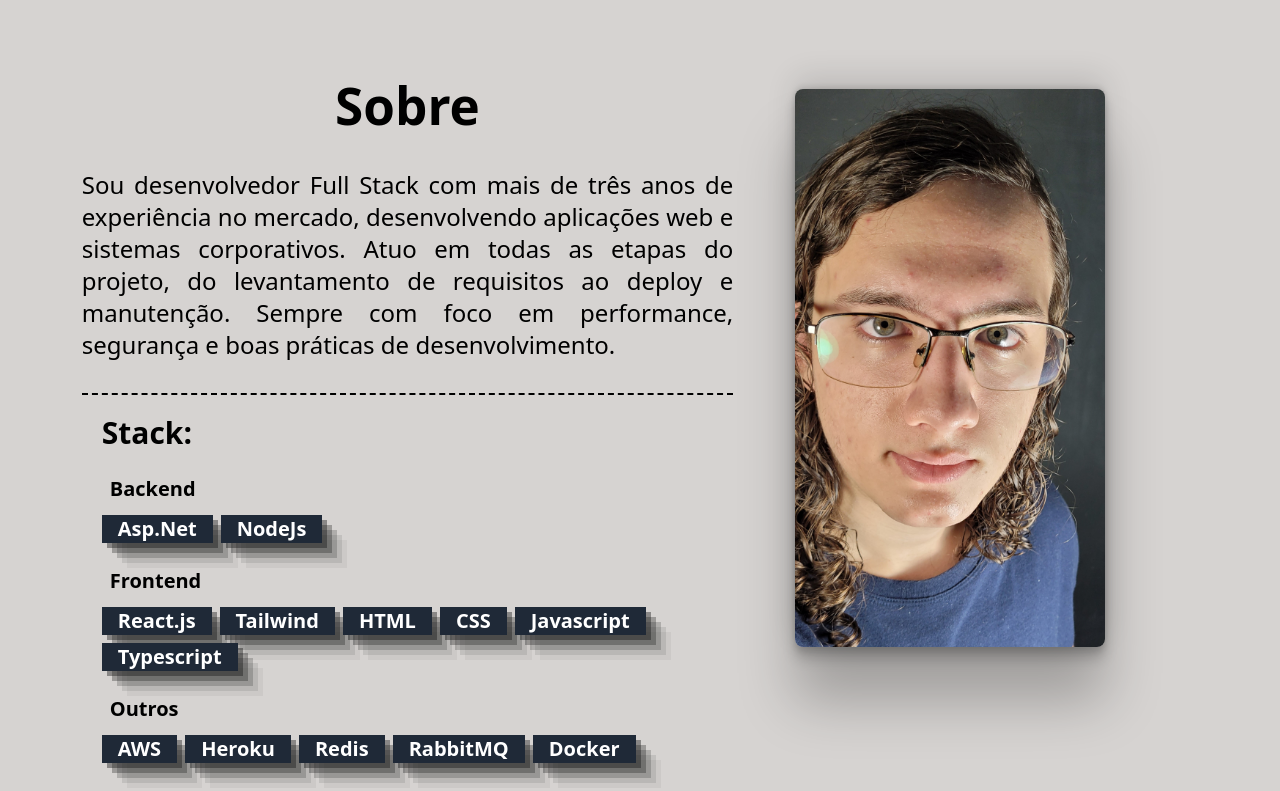
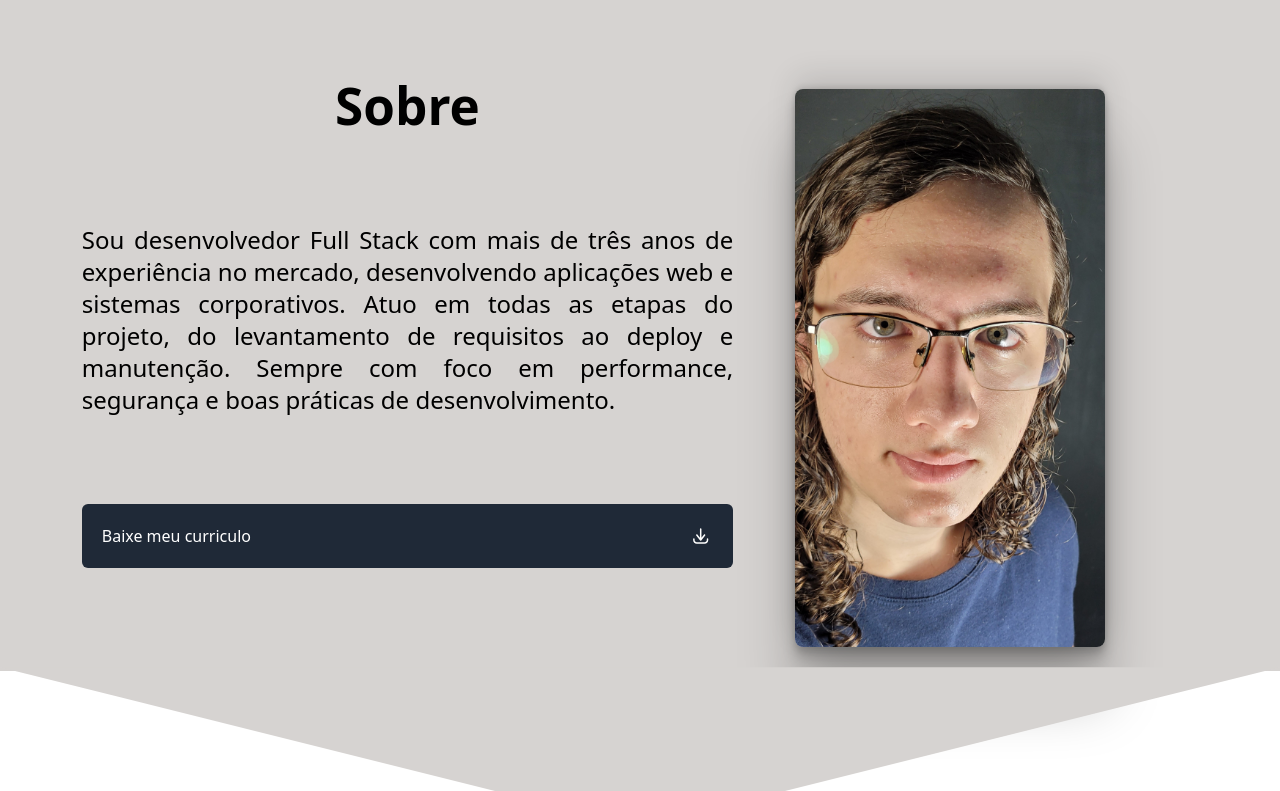
Before and after one commit to Kauan231/Portfolio, a React (Vite) app in the folder portfolio/: page / in a window 1280 px wide. Shown: the part 320-1111 px from the top of the page. Built offline with nearby package versions, Linux system fonts and the light colour scheme.

Commit message:
Update Stack session design and video overlay proportions

```diff
--- a/portfolio/src/components/About.jsx
+++ b/portfolio/src/components/About.jsx
@@ -40,11 +40,11 @@ export default function About() {
                     <h1 className="H1 lg:text-[4vw] md:text-[6vw] text-2xl">{about.About[Language].title}</h1>
                     <div className='ml-[5%] mr-[5%]'>
                         <div className='w-full justify-items-center grid'>
-                            <p className="md:text-2xl font-normal  lg-pt-0 md:pt-12 md:pb-2 pt-4 border-black">
+                            <p className="md:text-2xl font-normal  lg-pt-0 md:pt-12 md:pb-2 pt-4">
                                 {about.About[Language].content}
                             </p>
                             <br></br>
-                            <div className='hidden md:grid w-full justify-items-center p-5 border-t-2 border-black border-b-2 border-dashed'>
+                            <div className='StackConteiner'>
                                 <p className="md:text-3xl text-xl font-semibold w-full">
                                     Stack:
                                 </p>
--- a/portfolio/src/components/OpenVideo.jsx
+++ b/portfolio/src/components/OpenVideo.jsx
@@ -12,11 +12,9 @@ const OpenVideo = () => {
             Open &&
             <div>
                 <div className="Backdrop" onClick={() => SetOpen(false) }></div>
-
                 <div className="Overlay-Container">
                     <div className="md:grid md:grid-cols-6">
                         <div className="Video-Container">
-
                             <ReactPlayer url={currentVideo.Video}  width='100%'height='100%' controls/>
                         </div>
                         <div className="Project-Container">
@@ -35,7 +33,6 @@ const OpenVideo = () => {
                                 </div>
                         </div>
                     </div>
-
                 </div>
                 <IoIosCloseCircle onClick={() => SetOpen(false) } className="Video-Close-Icon"></IoIosCloseCircle>
             </div>
--- a/portfolio/src/components/style/About.css
+++ b/portfolio/src/components/style/About.css
@@ -1,5 +1,5 @@
 .About {
-    @apply h-full w-full  lg:grid lg:grid-cols-6 flex flex-col  pt-12 pr-5 pl-5  bg-stone-300 ;
+    @apply h-full w-full  lg:grid lg:grid-cols-6 flex flex-col  pt-12 pr-5 pl-5  bg-stone-300;
 }
 .Figure {
     @apply col-span-2 lg:place-self-end lg:mr-24;
@@ -8,7 +8,7 @@
     @apply h-auto md:w-[30vh] w-[30vw] align-middle rounded-full;
 }
 .Article {
-    @apply lg:col-span-5 col-span-8 md:mt-0 w-full flex flex-wrap justify-center sm:pr-[2vw] sm:pl-[2vw] text-justify ;
+    @apply lg:col-span-5 col-span-8 md:mt-0 w-full flex flex-wrap justify-center sm:pr-[2vw] sm:pl-[2vw] text-justify;
 }
 .H1 {
     @apply  lg:text-5xl sm:text-4xl text-2xl  underline-offset-4 sm:no-underline underline font-semibold;
@@ -19,22 +19,22 @@
 
 .Stack-Item-About {
     box-shadow: rgba(22, 22, 22, 0.4) 5px 5px, rgba(22, 22, 22, 0.3) 10px 10px, rgba(22, 22, 22, 0.2) 15px 15px, rgba(22, 22, 22, 0.1) 20px 20px, rgba(22, 22, 22, 0.05) 25px 25px;
-    @apply lg:text-xl font-semibold pl-4  md:pr-4 bg-gray-800 text-white hover:bg-gray-600 duration-500 stroke-black;
+    @apply italic font-semibold pl-4  md:pr-4 border-dashed bg-white border-2 border-black/20 text-black hover:border-black duration-500 stroke-black cursor-default;
 }
 
 .Stack-Item-About-Title {
-    @apply lg:text-xl font-semibold p-1  pl-2 mr-12 w-full;
+    @apply lg:text-xl font-bold p-1  pl-2 mr-12 w-full border-b-2 border-black/40 border-dotted ;
 }
 
 .Download-Button {
     @apply hover:translate-y-1 delay-75 max-h-12 lg:mt-12 mb-12 sm:w-full;
 }
 .Download-Button-Text {
-    @apply bg-gray-800 text-white rounded-md flex align-middle h-full;
+    @apply bg-gray-800 text-white rounded-md flex align-middle h-full sm:mt-2;
 }
 
 .Stack-Items-About {
-    @apply gap-2 w-full flex flex-wrap justify-center sm:justify-normal mt-5 ;
+    @apply gap-2 w-full flex flex-wrap justify-center sm:justify-normal mt-5 mb-8;
 }
 
 .Photo {
@@ -45,3 +45,8 @@
 .PhotoContainer {
     @apply lg:col-span-2 hidden lg:block;
 }
+
+.StackConteiner {
+    box-shadow: rgba(255, 255, 255, 0.2) 0px 0px 0px 1px inset, rgba(0, 0, 0, 0.9) 0px 0px 0px 1px;
+    @apply hidden 2xl:grid w-full justify-items-center p-5 border-dashed rounded-lg bg-white;
+}
--- a/portfolio/src/components/style/Projects.css
+++ b/portfolio/src/components/style/Projects.css
@@ -37,7 +37,7 @@
 }
 
 .Card-Button {
-    @apply bg-gray-600  border-t-2 text-center p-2 w-full hover:opacity-60 duration-500;
+    @apply bg-gray-600  border-t-2 text-center p-2 w-full hover:opacity-60 duration-500 align-bottom;
 }
 
 
--- a/portfolio/src/components/style/Video.css
+++ b/portfolio/src/components/style/Video.css
@@ -1,5 +1,5 @@
 .Video-Container {
-    @apply flex flex-1 flex-wrap  md:grid md:col-span-4 justify-center lg:justify-normal pr-2 pl-2 sm:pt-0 pt-2 md:pl-0 md:pr-0 h-[75vh] min-[1920px]:h-full w-full md:min-h-[60vh] md:min-w-[60vw] bg-slate-200 ;
+    @apply flex flex-1 flex-wrap md:grid md:col-span-4 justify-center lg:justify-normal pr-2 pl-2 sm:pt-0 pt-2 md:pl-0 md:pr-0 h-[75vh] min-[1920px]:h-full w-full md:min-h-[60vh] md:min-w-[60vw] h-[30%] bg-slate-200 ;
 }
 
 .Overlay-Container {
```
